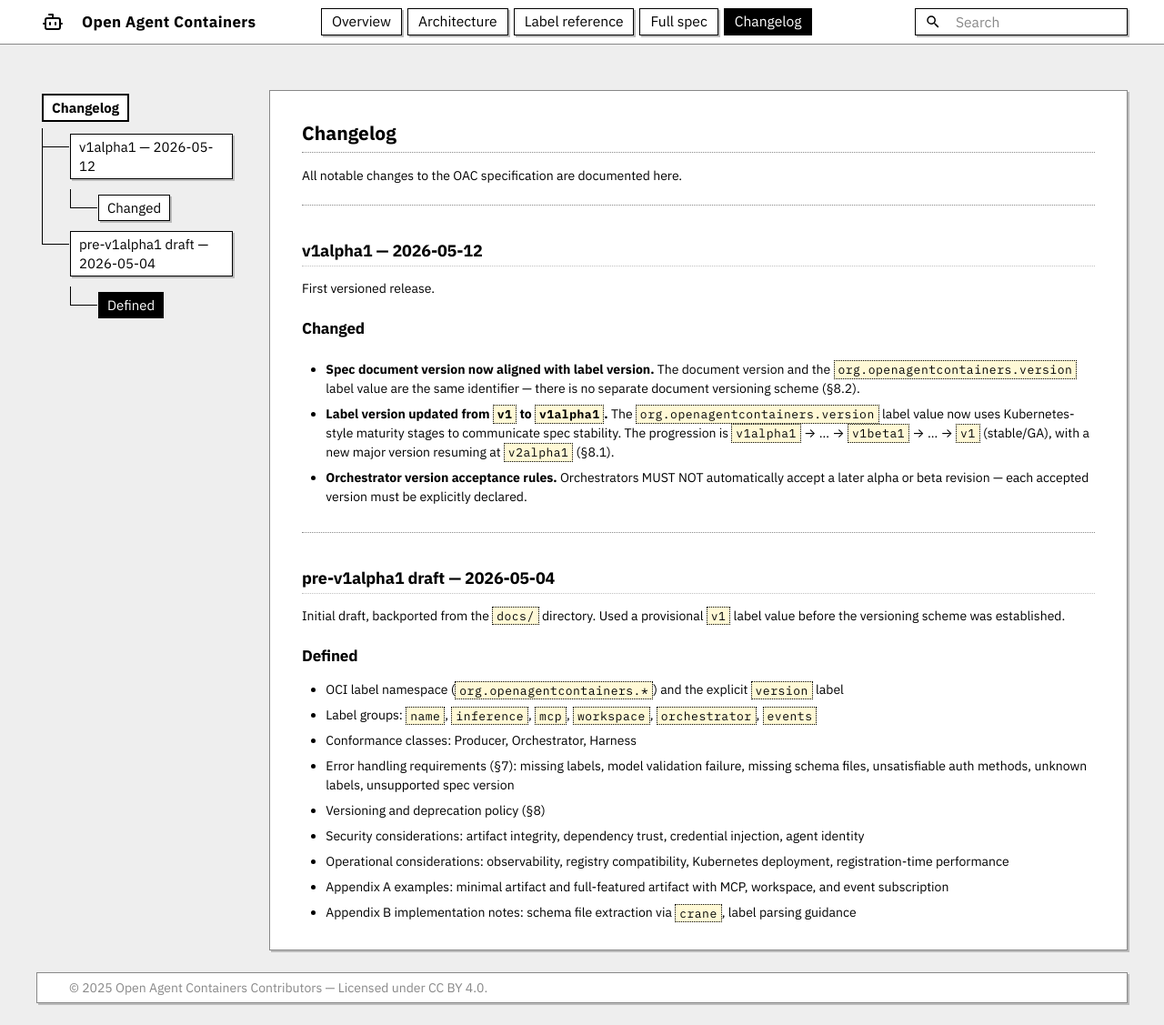
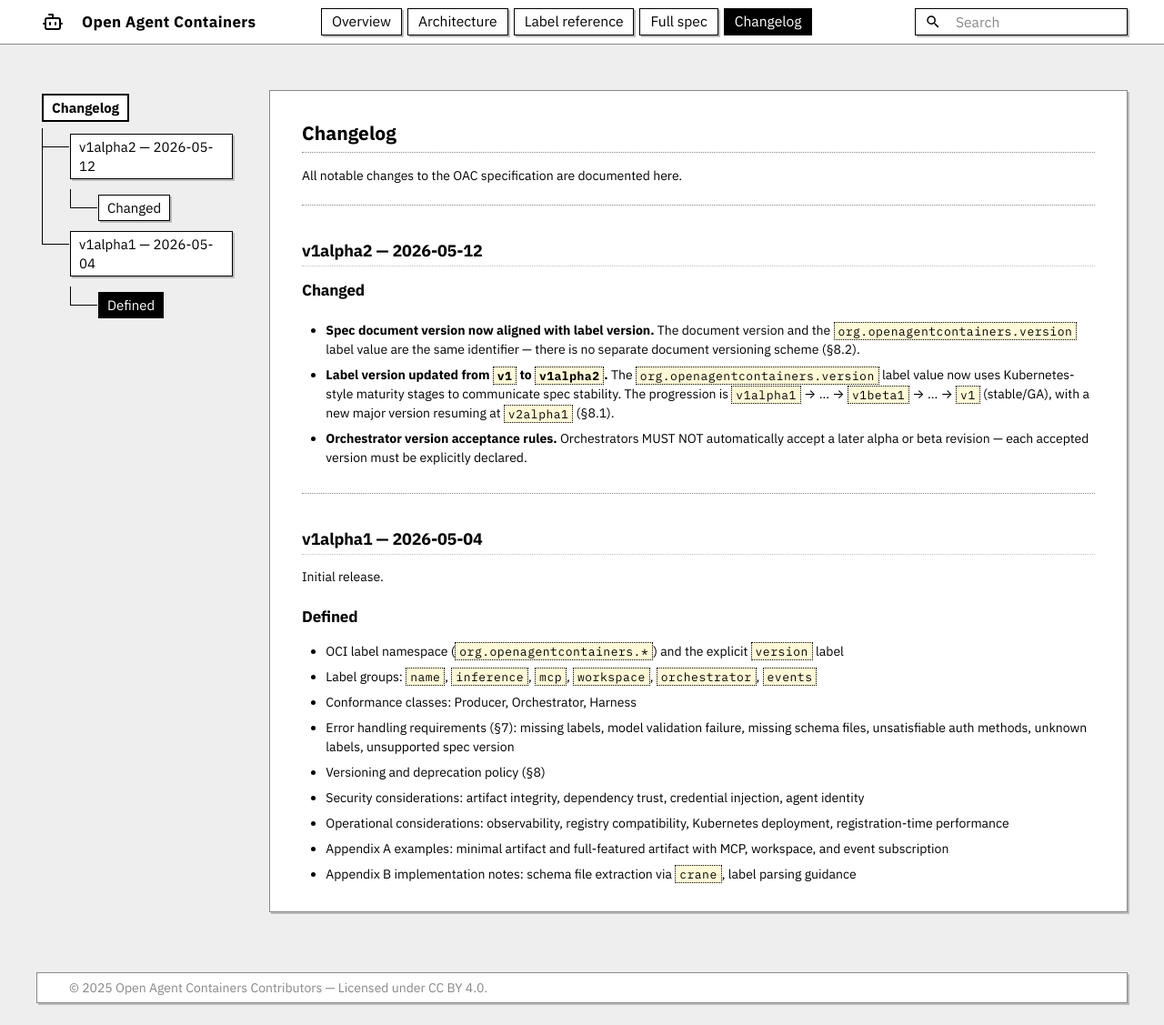
Before and after one commit to restrukt-ai/openagentcontainers, an MkDocs documentation site: the page built from docs/changelog.md, in a window 1280 px wide and 1127 px high. Shown: the whole window at 91% size. Built offline with MkDocs 1.6.1 and Material for MkDocs 9.7.7, drawn with Linux system fonts in a browser that asks for light colours.

Commit message:
Rewrite version history to start at v1alpha1; bump to v1alpha2
Retroactively assign v1alpha1 to the initial draft and v1alpha2 to the
current state, so the version history has a clean linear start.

Co-Authored-By: Claude Sonnet 4.6 <noreply@anthropic.com>

```diff
--- a/docs/changelog.md
+++ b/docs/changelog.md
@@ -4,9 +4,7 @@ All notable changes to the OAC specification are documented here.
 
 ---
 
-## v1alpha1 — 2026-05-12
-
-First versioned release.
+## v1alpha2 — 2026-05-12
 
 ### Changed
 
@@ -14,7 +12,7 @@ First versioned release.
   `org.openagentcontainers.version` label value are the same identifier — there is no separate
   document versioning scheme (§8.2).
 
-- **Label version updated from `v1` to `v1alpha1`.** The `org.openagentcontainers.version` label
+- **Label version updated from `v1` to `v1alpha2`.** The `org.openagentcontainers.version` label
   value now uses Kubernetes-style maturity stages to communicate spec stability. The progression
   is `v1alpha1` → … → `v1beta1` → … → `v1` (stable/GA), with a new major version resuming at
   `v2alpha1` (§8.1).
@@ -24,10 +22,9 @@ First versioned release.
 
 ---
 
-## pre-v1alpha1 draft — 2026-05-04
+## v1alpha1 — 2026-05-04
 
-Initial draft, backported from the `docs/` directory. Used a provisional `v1` label value before
-the versioning scheme was established.
+Initial release.
 
 ### Defined
 
```
Also changed, not shown: SPEC.md (+10 -10 lines), docs/index.md (+2 -6 lines).
